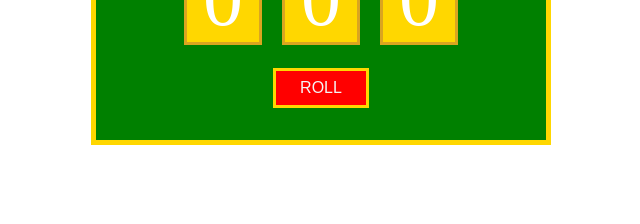
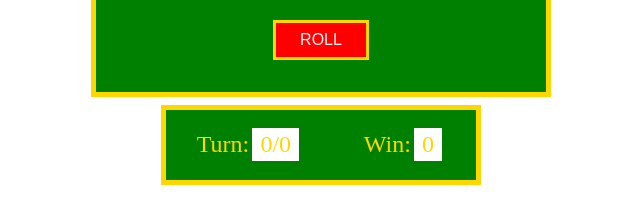
Before and after one commit to ardiantohendy/casino-king-game, a plain HTML site: page index.html in a window 1280 px wide. Shown: the part 372-596 px from the top of the page, without its empty margins (319-959 px from the left). Drawn offline with Linux system fonts and the light colour scheme.

Commit message:
new commit

```diff
--- a/index.html
+++ b/index.html
@@ -18,6 +18,21 @@
         <button id="rollBtn">ROLL</button>
       </div>
     </div>
+    <div class="status">
+      <div class="turn">
+        <p>Turn:</p>
+        <div class="listTurn">
+          <p id="num1">0</p>
+          <p>/</p>
+          <p id="num2">0</p>
+        </div>
+      </div>
+      <div class="prize">
+        <p class="winCount">Win:</p>
+        <p class="winNum" id="winNum">0</p>
+        <!-- <p class="moneyStat">$</p> -->
+      </div>
+    </div>
     <div id="alert" class="alert">
       <p>YOU WIN, CONGRATULATION!</p>
     </div>
--- a/index.js
+++ b/index.js
@@ -10,11 +10,14 @@
 //   console.log(username);
 // };
 
-const myLabel1 = document.getElementById(`myLabel1`);
-const myLabel2 = document.getElementById(`myLabel2`);
-const myLabel3 = document.getElementById(`myLabel3`);
+const myLabel1 = document.getElementById("myLabel1");
+const myLabel2 = document.getElementById("myLabel2");
+const myLabel3 = document.getElementById("myLabel3");
 const rollBtn = document.getElementById("rollBtn");
 const anouncement = document.getElementById("alert");
+const winNum = document.getElementById("winNum");
+
+let winNumber = 0;
 
 let randomNum1;
 let randomNum2;
@@ -31,5 +34,9 @@ rollBtn.onclick = function () {
 
   if (randomNum1 === randomNum2 && randomNum2 === randomNum3) {
     anouncement.style.opacity = 100;
+    winNumber++;
+    winNum.textContent = winNumber;
+  } else {
+    anouncement.style.opacity = 0;
   }
 };
--- a/style.css
+++ b/style.css
@@ -62,3 +62,39 @@ body button {
   color: whitesmoke;
   cursor: pointer;
 }
+
+body .status {
+  display: flex;
+  align-items: center;
+  justify-content: space-around;
+  margin: 0.5rem 0;
+  background-color: green;
+  width: 20rem;
+  height: 5rem;
+  border: 5px solid gold;
+  color: gold;
+  font-size: 1.5em;
+}
+
+body .status .turn {
+  display: flex;
+  align-items: center;
+}
+
+body .status .listTurn {
+  display: flex;
+  background-color: white;
+  padding: 0.2rem 0.5rem;
+  margin: 0.2rem;
+}
+
+body .status .prize {
+  display: flex;
+  align-items: center;
+}
+
+body .status .prize p.winNum {
+  background-color: white;
+  padding: 0.2rem 0.5rem;
+  margin: 0.2rem;
+}
```
